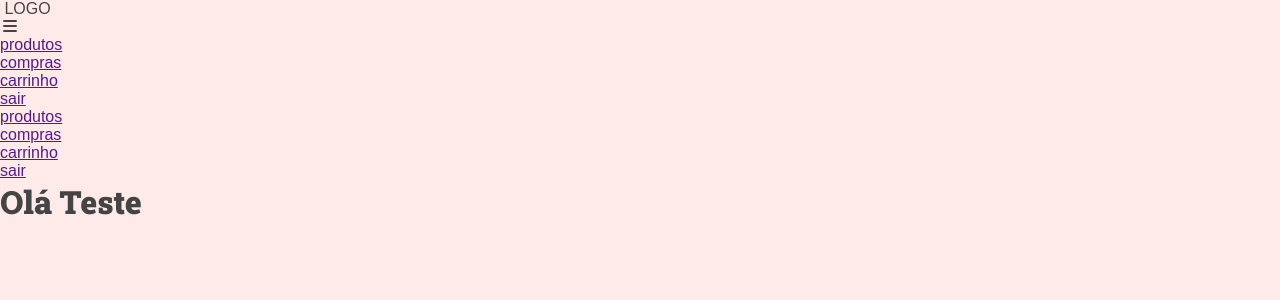
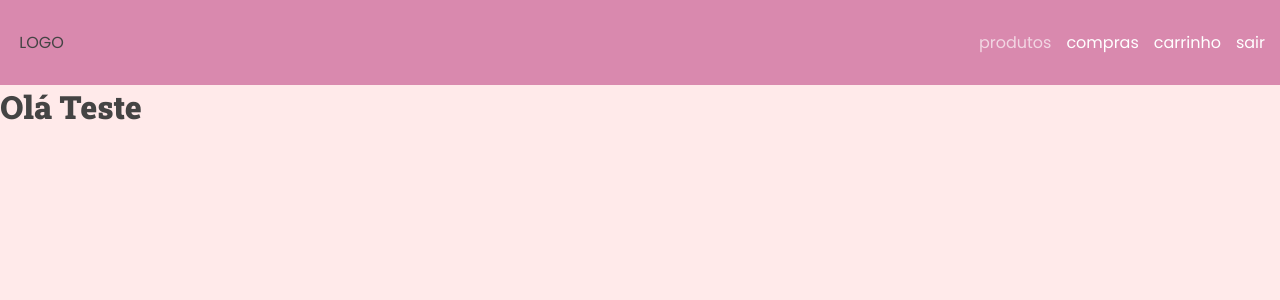
Before and after one commit to ericSilvaP/simple-ice-cream-parlor-system, a Django app: page / in a window 1280 px wide. Shown: the top 300 px of the page. Run offline with Django 5.2, Linux system fonts and the light colour scheme; some libraries are stand-ins or nearby versions.

Commit message:
style: header style

```diff
--- /dev/null
+++ b/products/static/products/css/style.css
@@ -0,0 +1,86 @@
+:root {
+  --color-01: #d989ae;
+  --color-02: #96c6d9;
+  --color-03: #f2cd88;
+  --color-04: #f28b30;
+  --color-05: #d94711;
+
+  --color-dark-text: #444;
+
+  --font-primary: 'Poppins';
+
+  --spacing-gutter-medium: 3rem;
+  --spacing-gutter-large: 4rem;
+}
+
+body {
+  font-family: var(--font-primary);
+}
+
+#header,
+header {
+  background-color: var(--color-01);
+  display: flex;
+  align-items: center;
+  justify-content: space-between;
+  padding: 3rem 1.5rem;
+}
+
+li {
+  list-style: none;
+}
+
+#header li:hover,
+header li:hover {
+  opacity: 65%;
+  transition: all 150ms;
+}
+
+.nav-link {
+  text-decoration: none;
+  color: white;
+}
+
+.selected {
+  opacity: 65%;
+}
+
+#nav-options {
+  display: none;
+}
+
+#lateral-menu {
+  background-color: var(--color-01);
+  position: absolute;
+  right: 0;
+  padding: 2rem;
+  width: fit-content;
+  min-width: 20rem;
+  flex-direction: column;
+  display: flex;
+  gap: 1rem;
+  border-top: 1px solid var(--color-02);
+}
+
+.display-none {
+  display: none !important;
+}
+
+.burger-menu-container i {
+  font-size: 2rem;
+  color: white;
+  cursor: pointer;
+}
+
+@media (min-width: 400px) {
+  #nav-options {
+    display: flex;
+    justify-content: space-between;
+    gap: 1.5rem;
+  }
+
+  #lateral-menu,
+  .burger-menu-container {
+    display: none;
+  }
+}
--- /dev/null
+++ b/products/static/products/scripts/lateralMenu.js
@@ -0,0 +1,6 @@
+const latMenu = document.getElementById('lateral-menu')
+const burgerMenu = document.querySelector('.burger-menu-container')
+
+burgerMenu.addEventListener('click', () => {
+  latMenu.classList.toggle('display-none')
+})
--- a/products/templates/products/partials/header.html
+++ b/products/templates/products/partials/header.html
@@ -1,3 +1,4 @@
+{% load static %}
 <div id="header-container">
   <header id="header">
     <div class="logo-container">
@@ -24,7 +25,7 @@
       </ul>
     </nav>
   </header>
-  <ul id="lateral-menu">
+  <ul id="lateral-menu" class="display-none">
     <li class="nav-items">
       <a href="" class="nav-link selected">produtos</a>
     </li>
```
Also changed, not shown: 1 other file.
